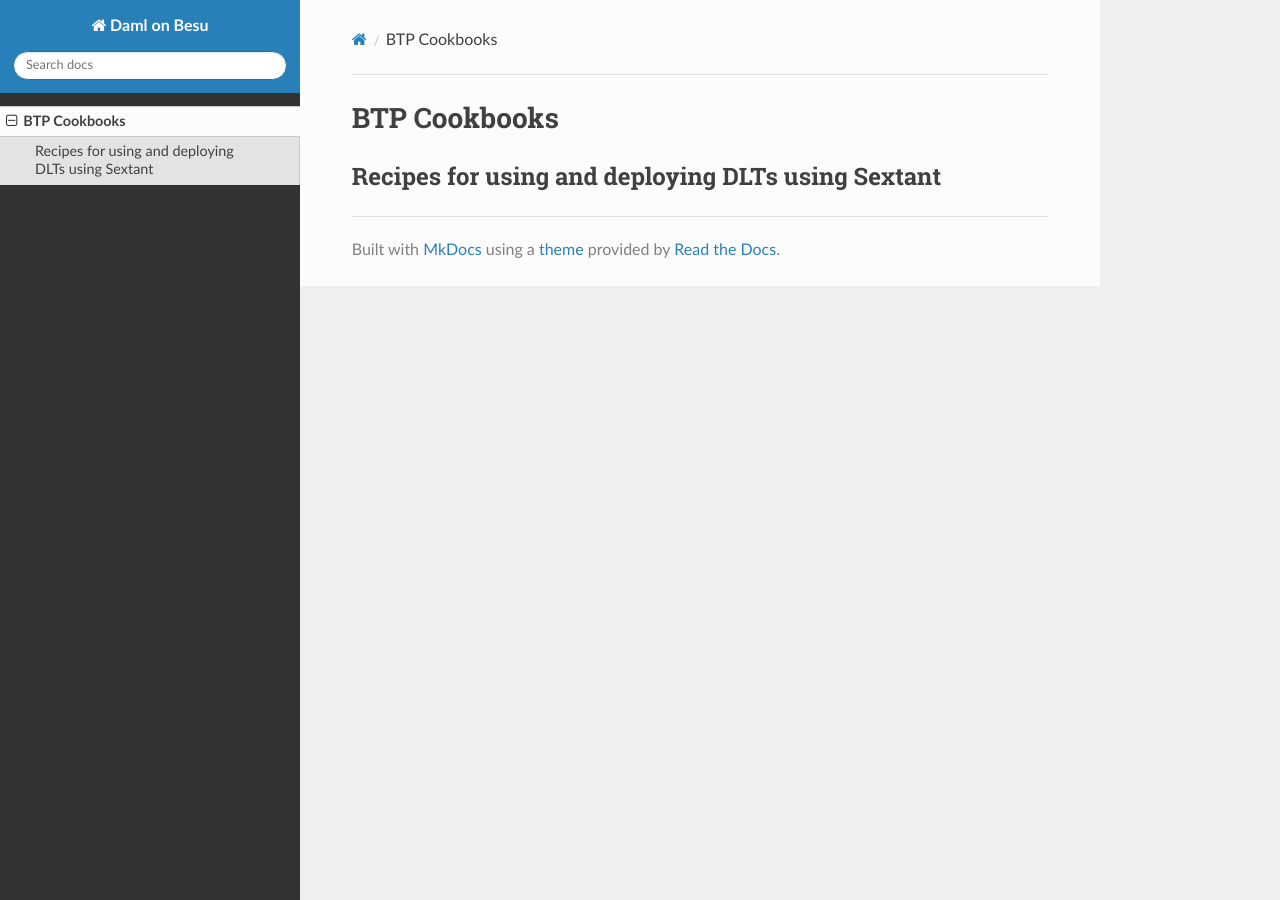
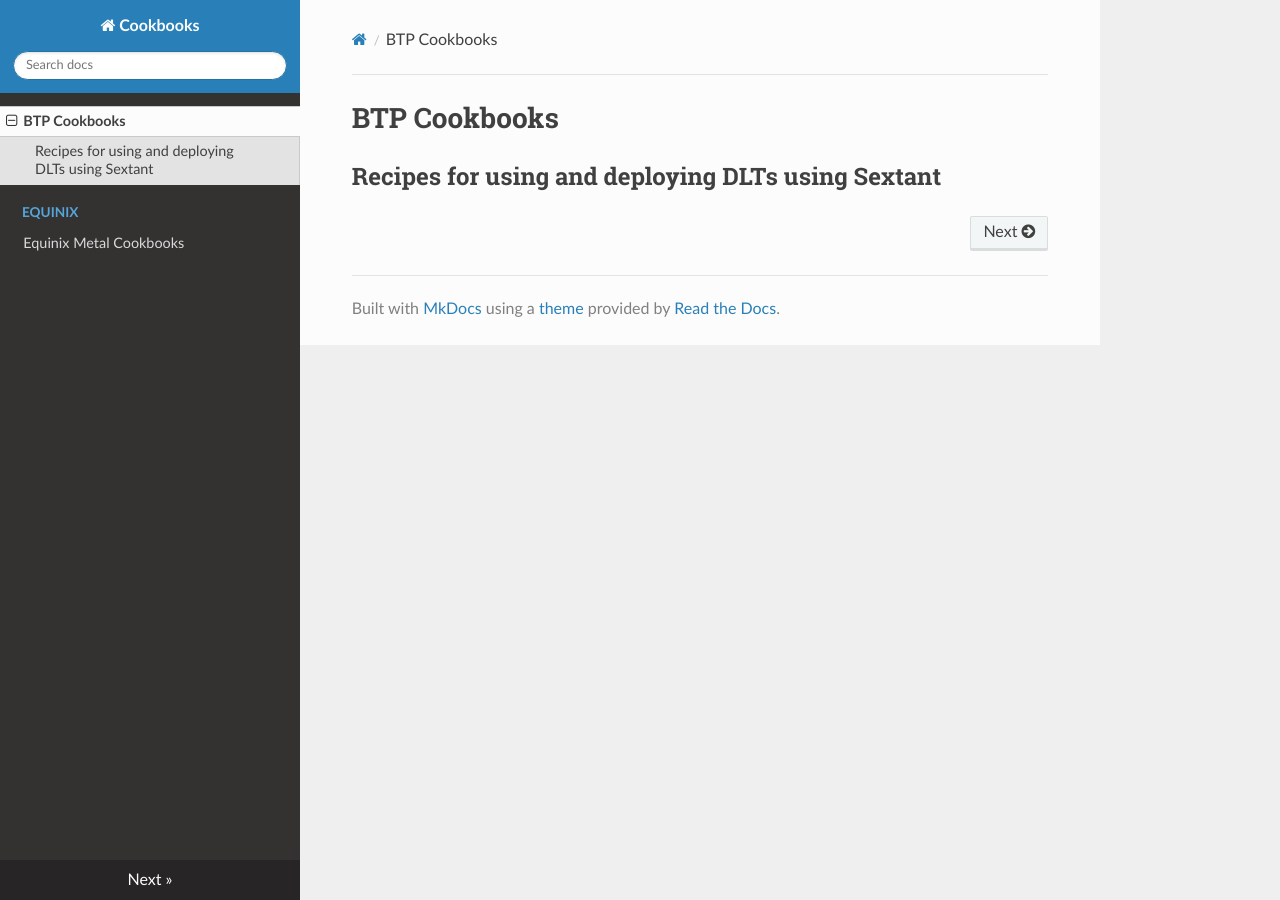
Before and after one commit to blockchaintp/cookbooks, an MkDocs documentation site: the page built from docs/index.md, in a window 1280 px wide. Built offline with MkDocs 1.6.1, drawn with Linux system fonts in a browser that asks for light colours; nearby versions of some CDN libraries.

Commit message:
docs: add equinix metal directory and index
Signed-off-by: Alex Marshall <alex@blockchaintp.com>

```diff
--- /dev/null
+++ b/docs/equinix/index.md
@@ -0,0 +1,2 @@
+# Equinix Metal Cookbooks
+### Recipes for using and deploying DLTs using Sextant on Equinix Metal
--- a/mkdocs.yml
+++ b/mkdocs.yml
@@ -1,2 +1,2 @@
-site_name: Daml on Besu
+site_name: Cookbooks
 theme: readthedocs
```
